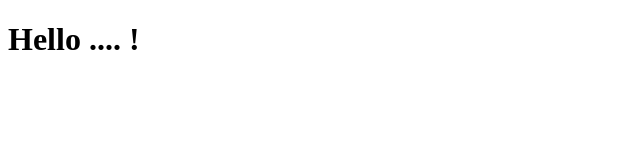
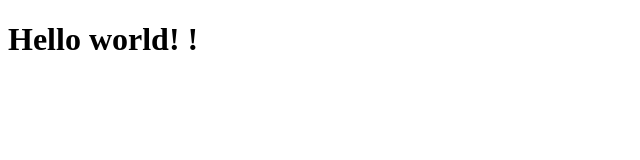
Before and after one commit to omurkullove/gitTest, a plain HTML site: page index.html in a window 1280 px wide. Shown: the whole page, without its empty margins (0-640 px from the left). Drawn offline with Linux system fonts and the light colour scheme.

Commit message:
First Commit

```diff
--- a/index.html
+++ b/index.html
@@ -8,7 +8,7 @@
     <title>Document</title>
   </head>
   <body>
-    <h1>Hello .... !</h1>
+    <h1>Hello world! !</h1>
 
     <script src="main.js"></script>
   </body>
```
